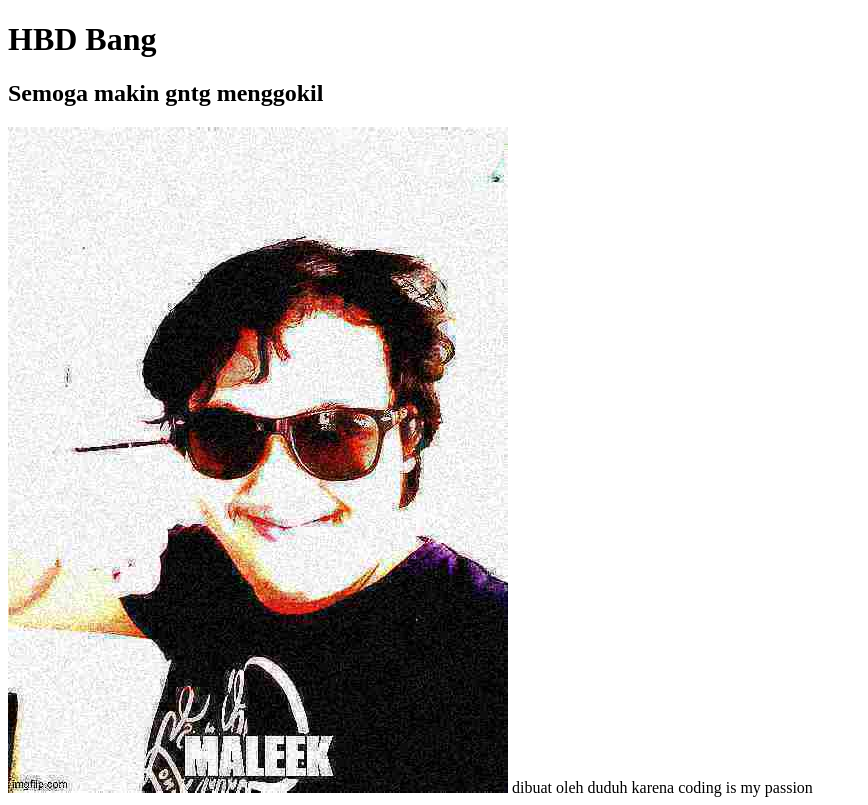
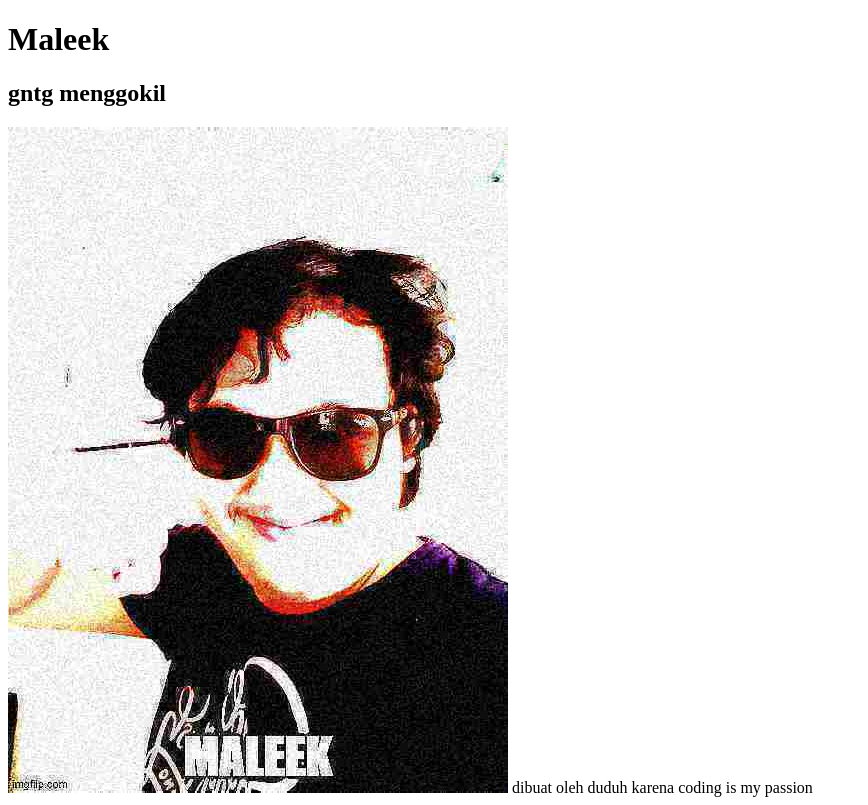
Before and after one commit to Dityath/Maleek, a plain HTML site: page index.html in a window 1280 px wide. Shown: the whole page, without its empty margins (0-868 px from the left). Drawn offline with Linux system fonts and the light colour scheme.

Commit message:
Udah ga ultah

```diff
--- a/index.html
+++ b/index.html
@@ -7,8 +7,8 @@
     <title>Maleek</title>
 </head>
 <body>
-    <h1>HBD Bang</h1>
-    <h2>Semoga makin gntg menggokil</h2>
+    <h1>Maleek</h1>
+    <h2>gntg menggokil</h2>
     <img src="maleek.png" alt="Maleek">
     dibuat oleh duduh karena coding is my passion
 </body>
```
